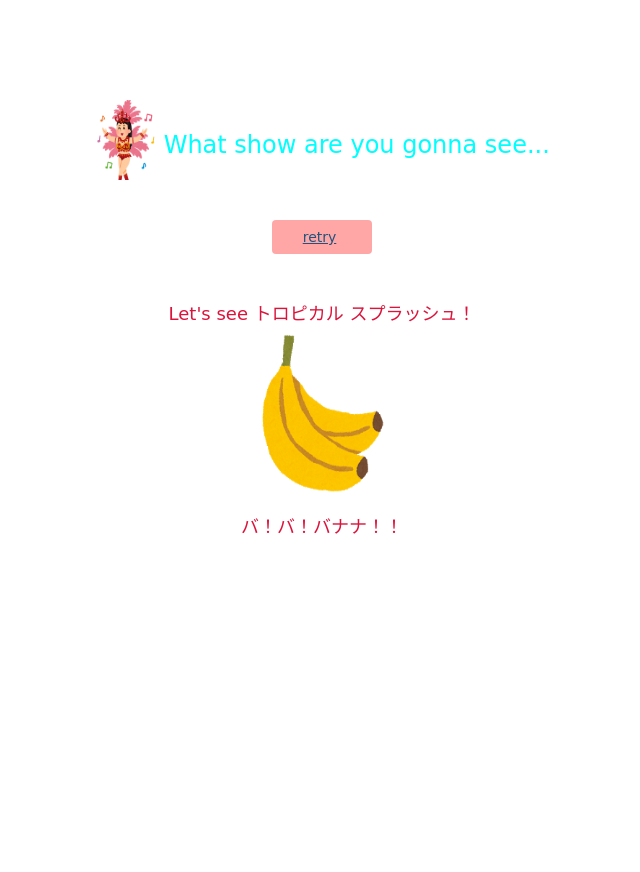
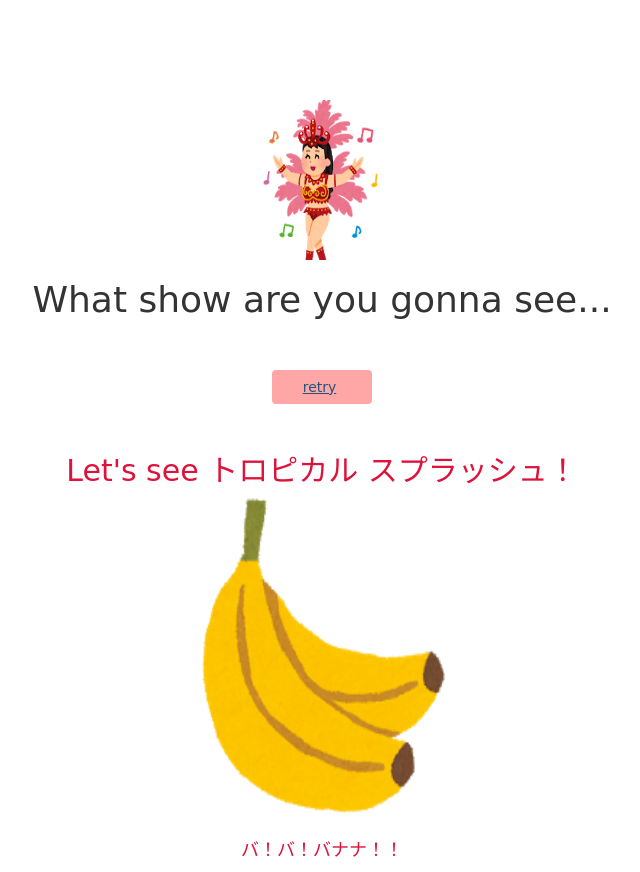
Before and after one commit to kyoro-chan/what-show, a plain HTML site: page index.html in a window 1280 px wide. Both pictures are taken after a click on the link "push!". Shown: the whole page, without its empty margins (318-958 px from the left). Before the commit the page ends 800 px from the top, so only its background shows below. Drawn offline with nearby package versions, Linux system fonts and the light colour scheme.

Commit message:
Update index.html

```diff
--- a/index.html
+++ b/index.html
@@ -16,9 +16,9 @@
     <div class="contaner">
       <div class="title">
         <div class="title-img">
-          <img class="img arab" height= "80px" width= "65px" src="dance_arab_odoriko.png">
-          <img class="img samba" height= "80px" width= "65px" src="dance_samba_woman.png">
-          <h3>What show are you gonna see...</h4>
+          <img class="img arab" height= "160px" width= "130px" src="dance_arab_odoriko.png">
+          <img class="img samba" height= "160px" width= "130px" src="dance_samba_woman.png">
+          <h1>What show are you gonna see...</h4>
         </div>
       </div>
       <div class="btns">
@@ -27,7 +27,7 @@
         </div>
       </div>
       <div class="result">
-        <h4>Let's see トロピカル スプラッシュ！</h4>
+        <h2>Let's see トロピカル スプラッシュ！</h2>
         <div class="partys" id="party-img"></div>
         <div class="partys" id="party-text"></div>
         <script language="javascript" type="text/javascript">
@@ -71,7 +71,7 @@
 			          break;
           }
 
-          var element = '<img class="result-img" src="' + imglist[ selectnum ] + '" height= "160px" width= "130px" alt="resultimg" >';
+          var element = '<img class="result-img" src="' + imglist[ selectnum ] + '" height= "320px" width= "260px" alt="resultimg" >';
           target.innerHTML = element;
           var elementText ='<p class="resulttext">'+text+'</p>'
           targetText.innerHTML = elementText;
```
